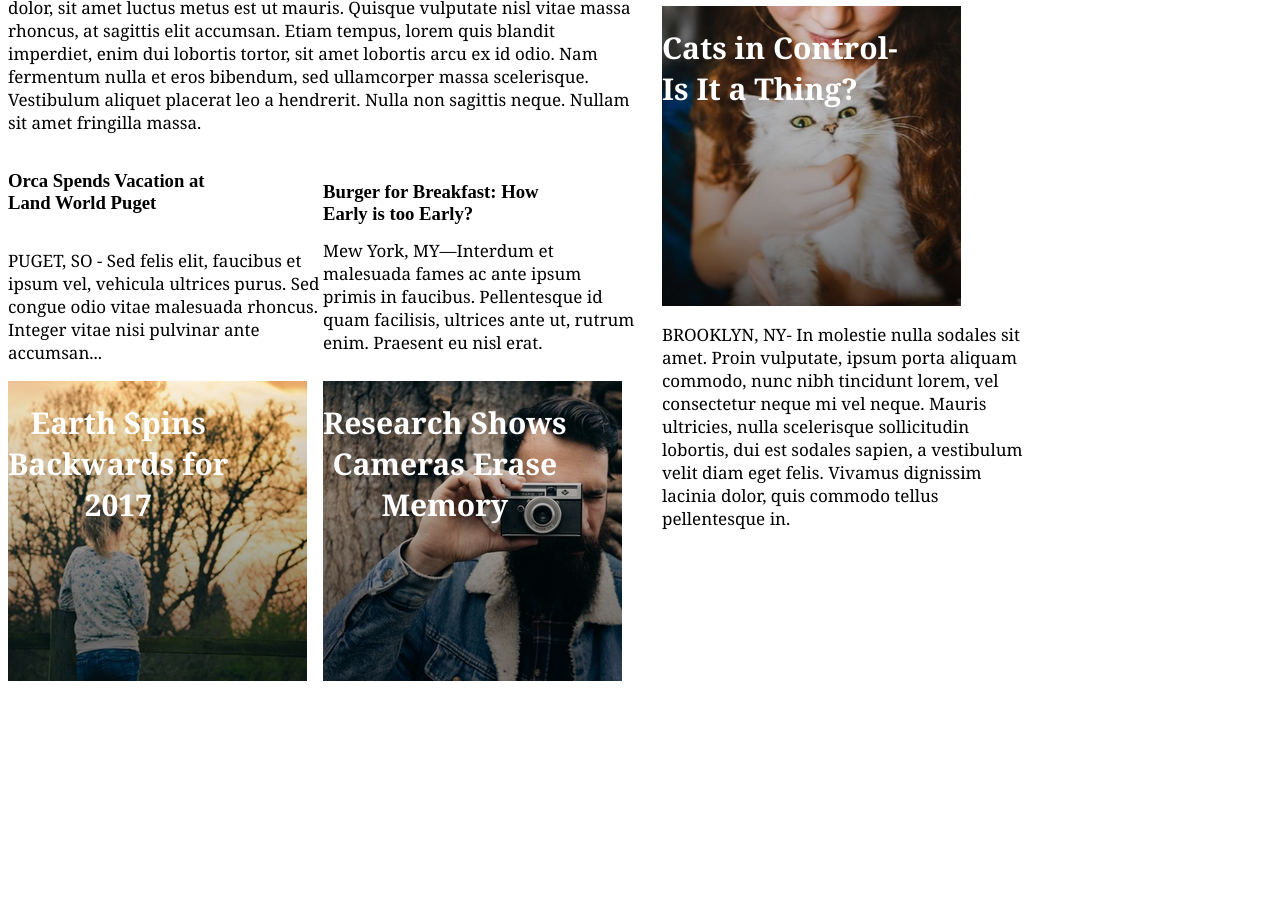
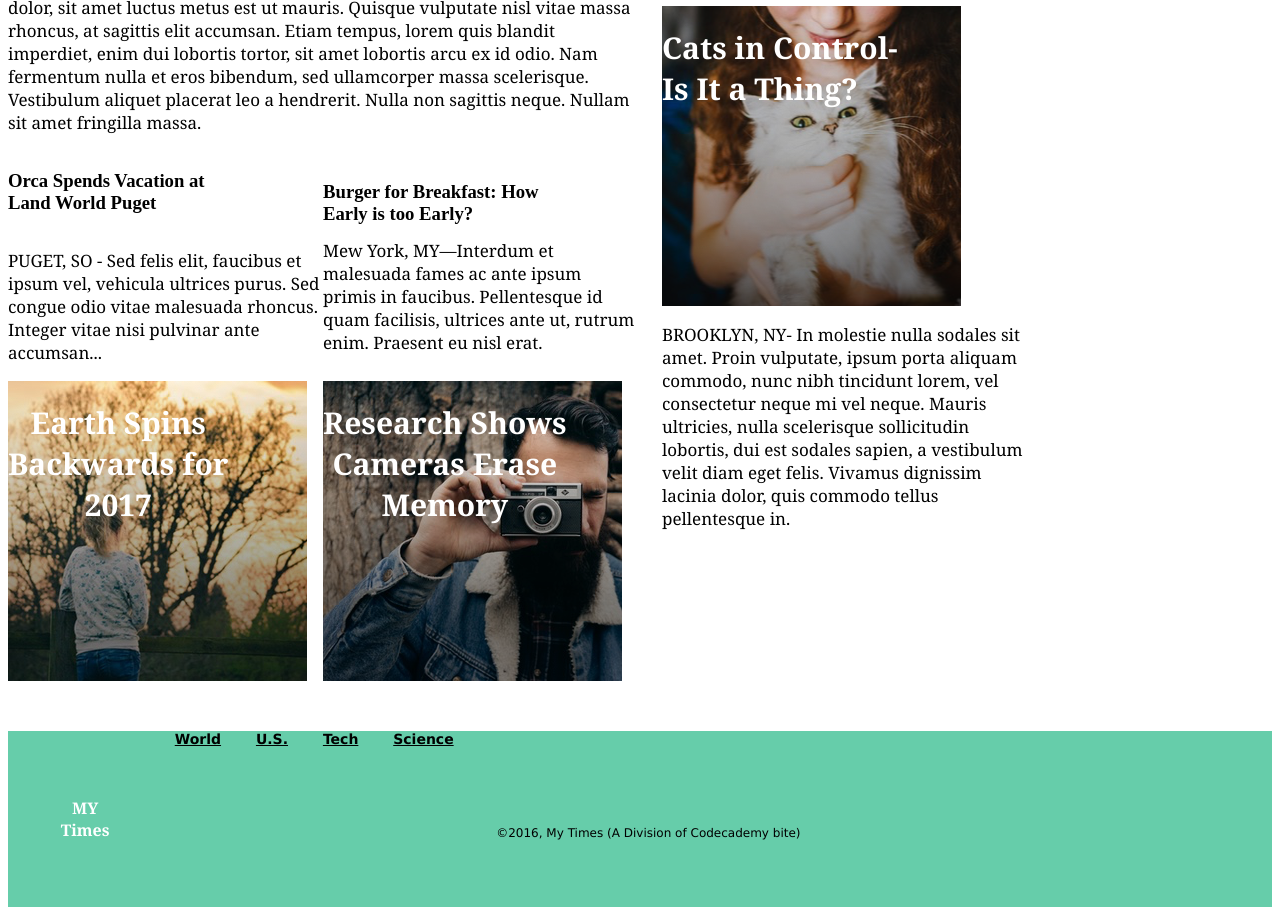
Before and after one commit to REThornton/My-Times, a plain HTML site: page index.html in a window 1280 px wide. Shown: the part 606-1521 px from the top of the page. Before the commit the page ends 1295 px from the top, so only its background shows below. Drawn offline with Linux system fonts and the light colour scheme.

Commit message:
footer
not finished yet

```diff
--- a/Resources/style.css
+++ b/Resources/style.css
@@ -167,4 +167,41 @@ p{
   font-size: 17px;
   color: black;
 }
+
 /*FOOTER*/
+
+footer{
+  display: flex;
+  background-color: MediumAquamarine;
+  margin-top: 50px;
+}
+.footcontainer1{
+  display: flex;
+  text-align: center;
+}
+.footcontainer2{
+  display: flex;
+}
+span#footspan{
+  width: 100%;
+  text-align: center;
+}
+.MYTimes{
+ font-family: Georgia;
+ font-size: 16px;
+ font-weight: bold;
+ color: white;
+ padding: 50px;
+}
+.foot{
+  display: inline-flex;
+  margin: auto;
+  font-family: Verdana;
+  font-size: 12px;
+  width: 100%;
+  text-align: center;
+}
+.footspan{
+  display: inline-flex;
+  text-align: center;
+}
--- a/index.html
+++ b/index.html
@@ -15,7 +15,9 @@
     </span>
   </div>
   </head>
+
   <!--BODY SECTION-->
+
   <body>
     <div class="bodycontainer">
       <div class="column.large">
@@ -65,5 +67,21 @@
       </div>
     </div>
   </body>
+
   <!--FOOTER SECTION-->
+
+<footer>
+ <div class="footcontainer1">
+  <p class="MYTimes">MY Times</p>
+  <span id="footspan">
+    <a href="World">World</a>
+    <a href="U.S.">U.S.</a>
+    <a href="Tech">Tech</a>
+    <a href="Science">Science</a>
+  </span>
+</div>
+<div class="footcontainer2">
+<p class="foot"></br></br>&copy;2016, My Times (A Division of Codecademy bite)</p>
+</div>
+</footer>
 </html>
```
